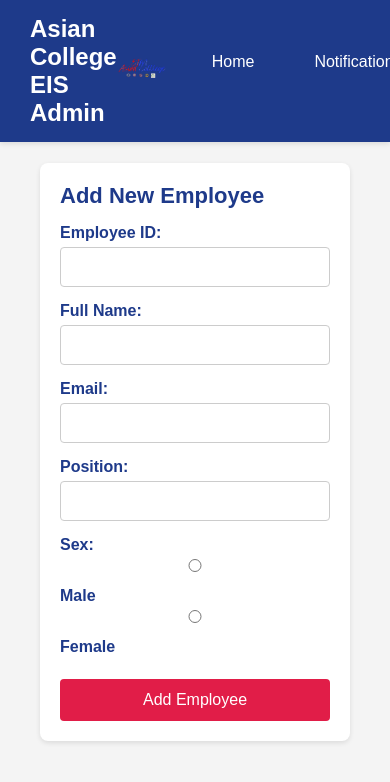
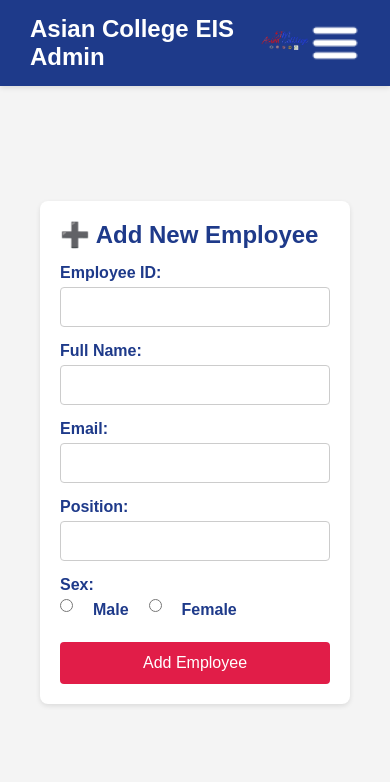
Before and after one commit to sstteeward/EIS-G1, a PHP site: page /addemployee.html in a window 390 px wide. Shown: the top 782 px of the page. Run offline with PHP 8.4, Linux system fonts and the light colour scheme.

Commit message:
added flex-box and pic

```diff
--- a/addemployee.html
+++ b/addemployee.html
@@ -4,26 +4,30 @@
   <meta charset="UTF-8">
   <link rel="stylesheet" href="style.css">
   <meta name="viewport" content="width=device-width, initial-scale=1.0">
-    <link rel="icon" href="assets\LOGO for title.png">
+  <link rel="icon" href="assets/LOGO for title.png">
   <title>Asian College EIS Admin</title>
 </head>
 <body>
   <nav class="top-nav">
     <h2>Asian College EIS Admin</h2>
-        <img src="assets\logo2-removebg-preview.png" alt="">
-        <ul>
-        <li><a href="home.html">Home</a></li>
-            <li><a href="notifications.html">Notifications</a></li>
-            <li><a href="employee.html">Employee</a></li>
-            <li><a href="addemployee.html">Add New Employee</a></li>
+    <img src="assets/logo2-removebg-preview.png" alt="Logo">
+    <div class="menu">
+      <img id="menuBtn" class="menuBtn" src="assets/menuIcon.png" alt="Menu Button" />
+      <ul id="menuItems" class="menuItems">
+        <li><a href="home.html">🏠 Home</a></li>
+        <li><a href="notifications.html">🔔 Notifications</a></li>
+        <li><a href="employee.html">👨‍💼 Employee</a></li>
+        <li><a href="addemployee.html">➕ Add New Employee</a></li>
       </ul>
+    </div>
   </nav>
+
   <div class="main-content">
     <section id="add-employee">
-                <h1>Add New Employee</h1>
+      <h1>➕ Add New Employee</h1>
       <form action="insert.php" method="post">
         <label for="id">Employee ID:</label>
-                    <input type="text" id="name" name="id" required>
+        <input type="text" id="id" name="id" required>
 
         <label for="fullname">Full Name:</label>
         <input type="text" id="fullname" name="fullname" required>
@@ -34,17 +38,42 @@
         <label for="position">Position:</label>
         <input type="text" id="position" name="position" required>
 
-                    <label for="sex">Sex: </label>
+        <label>Sex:</label>
+        <div class="radio-group">
           <input type="radio" id="male" name="sex" value="male" required>
           <label for="male">Male</label>
+
           <input type="radio" id="female" name="sex" value="female" required>
-                    <label for="female">Female</label><br>
+          <label for="female">Female</label>
+        </div>
 
         <button type="submit" name="submit">Add Employee</button>
-
       </form>
     </section>
   </div>
-    </div>
+
+  <script>
+    const menuBtn = document.getElementById('menuBtn');
+    const menuItems = document.getElementById('menuItems');
+
+    let menuOpen = false;
+
+    menuBtn.addEventListener('click', () => {
+      menuOpen = !menuOpen;
+      if (menuOpen) {
+        menuBtn.src = 'assets/closeIcon.png'; // Change to close icon
+        menuItems.classList.add('menuOpen');
+      } else {
+        menuBtn.src = 'assets/menuIcon.png'; // Change back to menu icon
+        menuItems.classList.remove('menuOpen');
+      }
+    });
+
+    menuItems.addEventListener('click', () => {
+      menuOpen = false;
+      menuBtn.src = 'assets/menuIcon.png';
+      menuItems.classList.remove('menuOpen');
+    });
+  </script>
 </body>
 </html>
--- a/home.html
+++ b/home.html
@@ -12,14 +12,12 @@
         <h2>Asian College EIS Admin</h2>
         <img src="assets\logo2-removebg-preview.png" alt="">
         <ul>
-            <li><a href="home.html">Home</a></li>
+        <li><a href="home.html">Home</a></li>
             <li><a href="notifications.html">Notifications</a></li>
             <li><a href="employee.html">Employee</a></li>
             <li><a href="addemployee.html">Add New Employee</a></li>
         </ul>
     </nav>
-    <div>
-        <h1>Wait for update.</h1>
-    </div>
+      <h1>wait for update</h1>
 </body>
 </html>
--- a/login.php
+++ b/login.php
@@ -23,9 +23,9 @@
     if (mysqli_stmt_num_rows($stmt) === 1) {
 
         if ($role === 'admin') {
-            header("Location: admin_dashboard.html");
+            header("Location: home.html");
         } elseif ($role === 'employee') {
-            header("Location: home.html");
+            header("Location: homeemployee.html");
         }
         exit();
     } else {
--- a/style.css
+++ b/style.css
@@ -1,3 +1,4 @@
+
 body {
     display: flex;
     flex-direction: column;
@@ -95,8 +96,7 @@
 
 
 
-
-/*ADMIN DASHBOARD*/
+/* ADMIN DASHBOARD */
 * {
     margin: 0;
     padding: 0;
@@ -126,7 +126,6 @@
 .top-nav img {
     width: 50px;
     height: auto;
-
 }
 
 .top-nav h2 {
@@ -157,6 +156,12 @@
     background-color: #e11d48;
 }
 
+/* Responsive Menu Settings */
+.menuBtn {
+    display: none;
+}
+
+/* Main Layout */
 .desktop-layout {
     display: flex;
     height: 100%;
@@ -173,7 +178,6 @@
 
 .main-content section {
     margin-top: 60px;
-
     background-color: white;
     padding: 20px;
     border-radius: 8px;
@@ -183,7 +187,7 @@
 .main-content h1 {
     margin-top: 0;
     color: #1e3a8a;
-    font-size: 22px;
+    font-size: 24px;
     margin-bottom: 15px;
 }
 
@@ -206,6 +210,13 @@
     font-size: 16px;
 }
 
+.radio-group {
+    display: flex;
+    gap: 20px;
+    margin-bottom: 15px;
+    align-items: center;
+}
+
 form button {
     padding: 12px;
     background-color: #e11d48;
@@ -220,3 +231,39 @@
 form button:hover {
     background-color: #c81e3c;
 }
+
+/* Responsive: Show Menu Icon on Small Screens */
+@media (max-width: 768px) {
+    .top-nav ul {
+        display: none;
+    }
+
+    .menuBtn {
+        display: block;
+        cursor: pointer;
+        width: 40px;
+        height: 40px;
+    }
+
+    .menuItems.menuOpen {
+        display: flex;
+        flex-direction: column;
+        position: absolute;
+        top: 70px;
+        right: 20px;
+        background-color: #1e3a8a;
+        border-radius: 8px;
+        overflow: hidden;
+        padding: 10px 0;
+        z-index: 999;
+    }
+
+    .menuItems li {
+        margin: 10px 0;
+    }
+
+    .menuItems li a {
+        display: block;
+        padding: 10px 20px;
+    }
+}
```
Also changed, not shown: assets/closeIcon.png (added), assets/menuIcon.png (added). Lines whose indentation alone changed are shown as unchanged.
